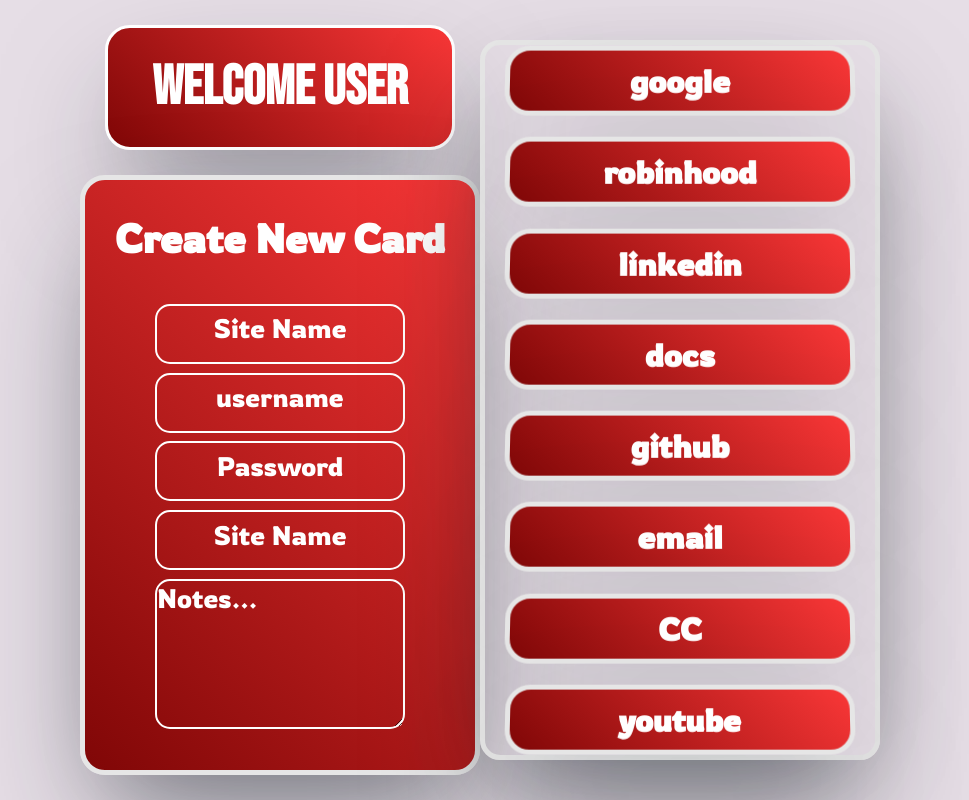
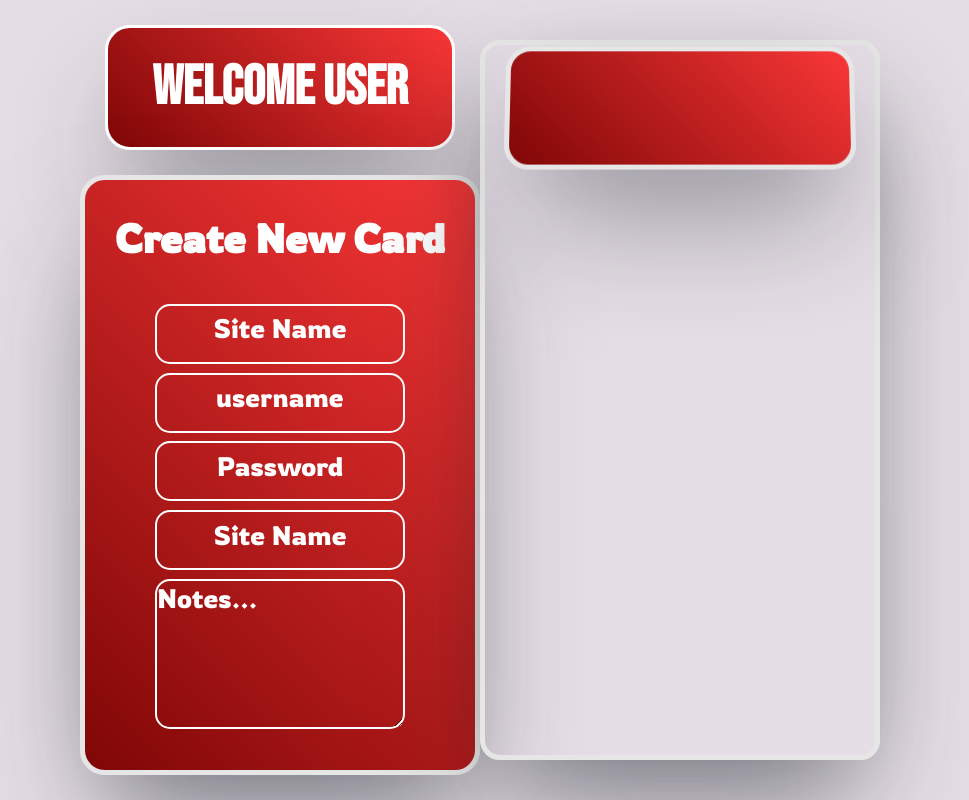
Before and after one commit to yunus-25jmi/jpass, a React (Create React App) app: page /Home in a window 1280 px wide. Shown: the whole page, without its empty margins (160-1129 px from the left). Built offline with nearby package versions, Linux system fonts and the light colour scheme.

Commit message:
changed ui a bit

```diff
--- a/src/components/home/Card.js
+++ b/src/components/home/Card.js
@@ -2,12 +2,14 @@
 import {FontAwesomeIcon} from "@fortawesome/react-fontawesome";
 import {faCircleXmark} from "@fortawesome/free-solid-svg-icons";
 
-const Card = ()=>{
+const Card = ({setCard})=>{
 
   return (
     <div className='card-page'>
       <div className='card'>
-        <FontAwesomeIcon className='card-exit' icon={faCircleXmark} />
+        <FontAwesomeIcon
+          className='card-exit'
+          onClick={()=>setCard(false)} icon={faCircleXmark} />
         <h1 className='card-name card-info'>Site Name</h1>
         <h2 className='card-username card-info'>User name</h2>
         <h2 className='card-pass card-info'>*********</h2>
--- a/src/components/home/CardList.js
+++ b/src/components/home/CardList.js
@@ -5,14 +5,7 @@
 
   return (
     <section className='home-cards'>
-      <CardPreview name={'google'} setCard={setCard}/>
-      <CardPreview name={'robinhood'}/>
-      <CardPreview name={'linkedin'}/>
-      <CardPreview name={'docs'}/>
-      <CardPreview name={'github'}/>
-      <CardPreview name={'email'}/>
-      <CardPreview name={'CC'}/>
-      <CardPreview name={'youtube'}/>
+      <CardPreview setCard={setCard}/>
     </section>
   )
 }
--- a/src/components/home/Home.js
+++ b/src/components/home/Home.js
@@ -15,7 +15,7 @@
           <CreateCard />
         </section>
         <CardList setCard={setCard}/>
-      {card && <Card />}
+      {card && <Card setCard={setCard}/>}
     </div>
   )
 }
```
